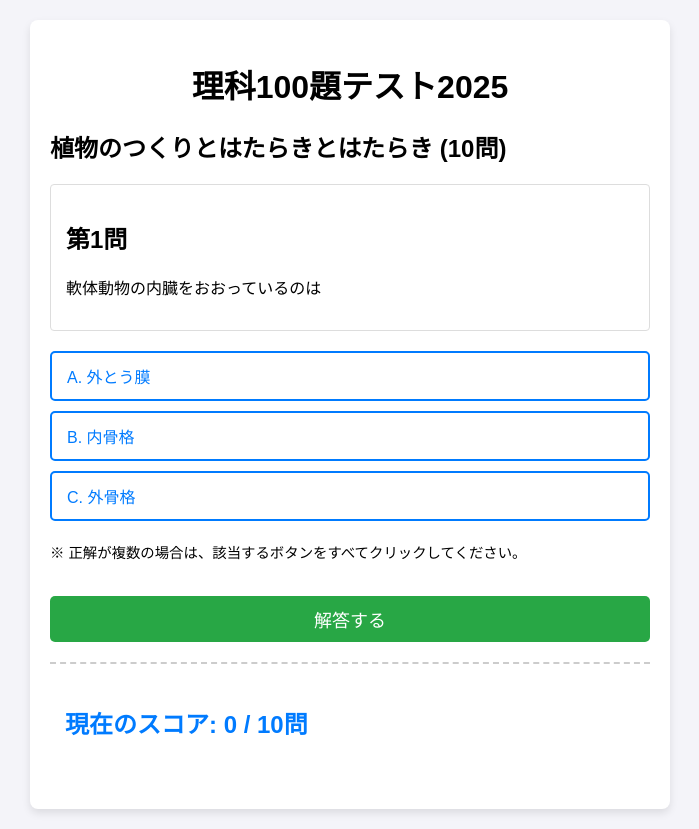
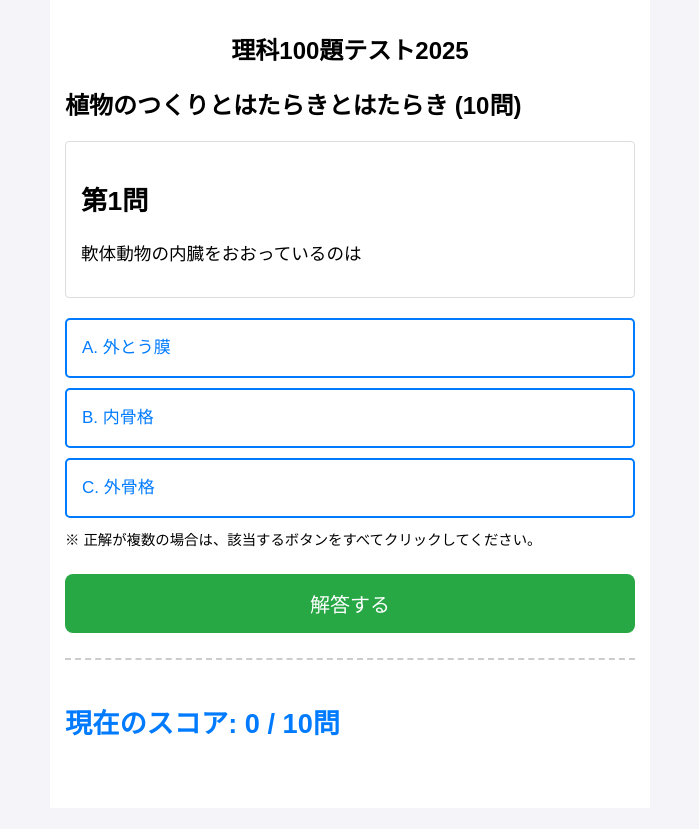
Before and after one commit to riku-syugaku/rika100test2025, a plain HTML site: page index.html in a window 1280 px wide. Both pictures are taken after a click on the button "植物のつくりとはたらきとはたらき (10問)". Shown: the whole page, without its empty margins (290-989 px from the left). After the commit the page ends 808 px from the top, so only its background shows below. Drawn offline with Linux system fonts and the light colour scheme.

Commit message:
Update index.html

```diff
--- a/index.html
+++ b/index.html
@@ -3,28 +3,37 @@
 <head>
     <meta charset="UTF-8">
     <title>理科100題テスト2025 - カテゴリ選択</title>
+    <meta name="viewport" content="width=device-width, initial-scale=1.0">
    <style>
-        /* 全体のスタイル */
+    /* ------------------ 1. リセットと基本スタイル (変更なし) ------------------ */
     body {
-            font-family: Arial, sans-serif;
-            margin: 20px;
+        font-family: 'Hiragino Kaku Gothic ProN', 'Meiryo', sans-serif;
+        margin: 0;
+        padding: 0;
         background-color: #f4f4f9;
+        font-size: 16px;
     }
     .container {
         max-width: 600px;
+        width: 100%;
         margin: 0 auto;
         background-color: #fff;
-            padding: 20px;
-            border-radius: 8px;
-            box-shadow: 0 4px 8px rgba(0, 0, 0, 0.1);
+        padding: 15px;
+        border-radius: 0;
+        box-shadow: none;
+        min-height: 100vh;
+        box-sizing: border-box;
         text-align: center;
     }
+    h1 {
+        font-size: 1.5em;
+    }
 
-        /* ------------------ カテゴリ選択画面のスタイル ------------------ */
+    /* ------------------ 2. カテゴリ選択画面 (色を維持) ------------------ */
     #category-buttons {
         display: flex;
         flex-direction: column;
-            gap: 15px;
+        gap: 12px;
         margin-top: 20px;
     }
     .category-button {
@@ -41,7 +50,7 @@
         background-color: #0056b3;
     }
 
-        /* ------------------ クイズ画面のスタイル ------------------ */
+    /* ------------------ 3. クイズ画面のスタイル ------------------ */
     #quiz-area {
         text-align: left;
     }
@@ -50,53 +59,74 @@
         padding: 15px;
         border: 1px solid #ddd;
         border-radius: 4px;
+        font-size: 1.1em;
     }
+
+    /* 🌟 強制修正 1: コンテナの横並び設定を上書きし、ブロック表示に確定 🌟 */
     #options-area {
-            display: flex;
-            flex-direction: column;
+        display: block !important; /* !important で強制的に縦積みに */
         gap: 10px;
+        margin-bottom: 10px;
     }
-        /* 3行表示のための設定 */
+
+    /* 🌟 強制修正 2: ボタンを幅いっぱい(100%)で左寄せに確定 🌟 */
     .option-button {
-            display: block;
-            width: 100%;
+        display: block !important; /* !important で強制的にブロック要素に */
+        width: 100% !important; /* 幅いっぱい */
+
         height: auto;
-            min-height: 50px;
-            padding: 10px 15px;
+        min-height: 60px;
+        padding: 15px 15px;
         cursor: pointer;
+
+        /* 色設定 */
         border: 2px solid #007bff;
-            border-radius: 5px;
         background-color: #fff;
         color: #007bff;
-            font-size: 16px;
-            text-align: left;
+
+        font-size: 17px;
+        text-align: left; /* 左寄せ */
         white-space: normal;
         box-sizing: border-box;
+        line-height: 1.4;
+        border-radius: 5px;
+        margin-bottom: 10px; /* 縦の隙間を作る */
     }
     .option-button.selected {
         background-color: #007bff;
         color: white;
     }
+
+    /* 🌟 注意書きの回り込み防止 🌟 */
+    #options-area p {
+        width: 100%;
+        margin-top: 5px;
+        margin-bottom: 20px;
+    }
+
+    /* 解答/次へボタン */
     #submit-button {
         display: block;
         width: 100%;
-            padding: 10px;
-            margin-top: 20px;
+        padding: 15px;
+        margin-top: 25px;
         background-color: #28a745;
         color: white;
         border: none;
-            border-radius: 5px;
+        border-radius: 8px;
         cursor: pointer;
-            font-size: 18px;
+        font-size: 20px;
     }
+
+    /* スコア表示 */
     #result-area {
-            margin-top: 20px;
-            padding: 15px;
+        margin-top: 25px;
+        padding: 15px 0;
         border-top: 2px dashed #ccc;
     }
     #score-display {
         font-weight: bold;
-        font-size: 1.5em;
+        font-size: 1.7em;
         color: #007bff;
         padding: 10px 0;
         margin-top: 15px;
```
Lines whose indentation alone changed are shown as unchanged.
